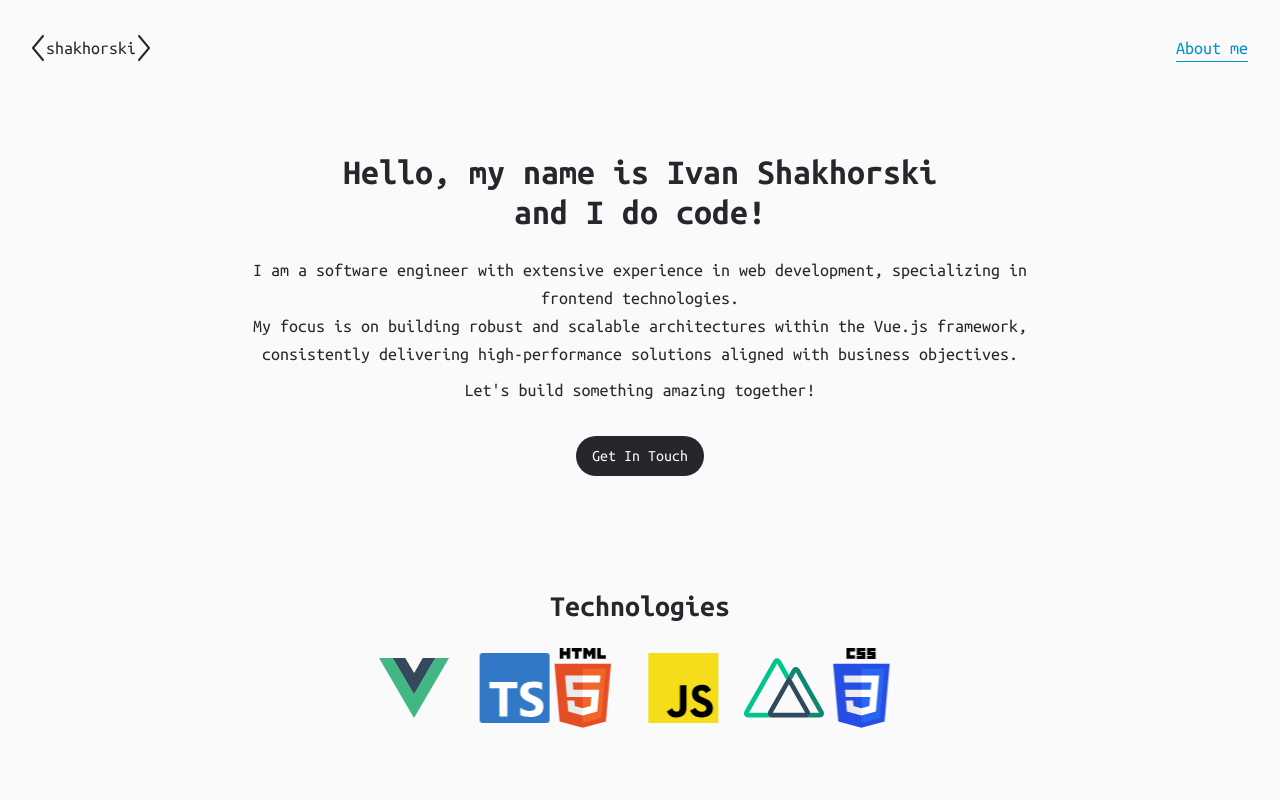
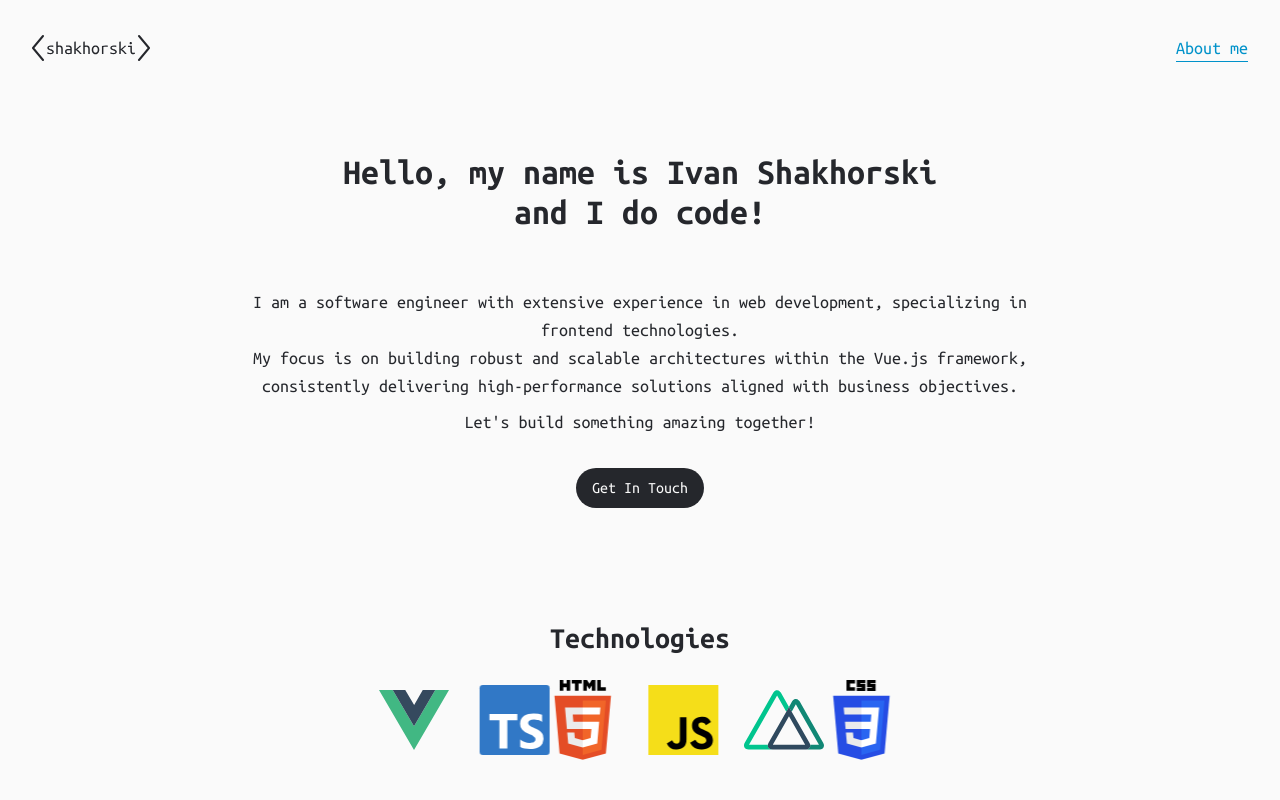
Before and after one commit to ishakhorski-dev/portfolio, a Vue app: page / in a window 1280 px wide. Shown: the top 800 px of the page. Built offline with nearby package versions, Linux system fonts and the light colour scheme.

Commit message:
Feat: Remove heading jumps on typewrite

```diff
--- a/src/components/sections/SectionIntroduction.vue
+++ b/src/components/sections/SectionIntroduction.vue
@@ -24,7 +24,7 @@ const vTypewrite = {
 
 <template>
     <AppSection id="preview">
-        <h1 v-typewrite:80="'Hello, my name is Ivan Shakhorski and I do code!'" class="mb-6"></h1>
+        <h1 v-typewrite:80="'Hello, my name is Ivan Shakhorski and I do code!'" class="mb-2"></h1>
 
         <p class="mb-2">
             I am a software engineer with extensive experience in web development, specializing in
@@ -49,7 +49,7 @@ const vTypewrite = {
     }
 
     h1 {
-        @apply max-w-[600px];
+        @apply max-w-[600px] min-h-[8rem];
         @apply text-3xl md:text-4xl;
     }
 
```
